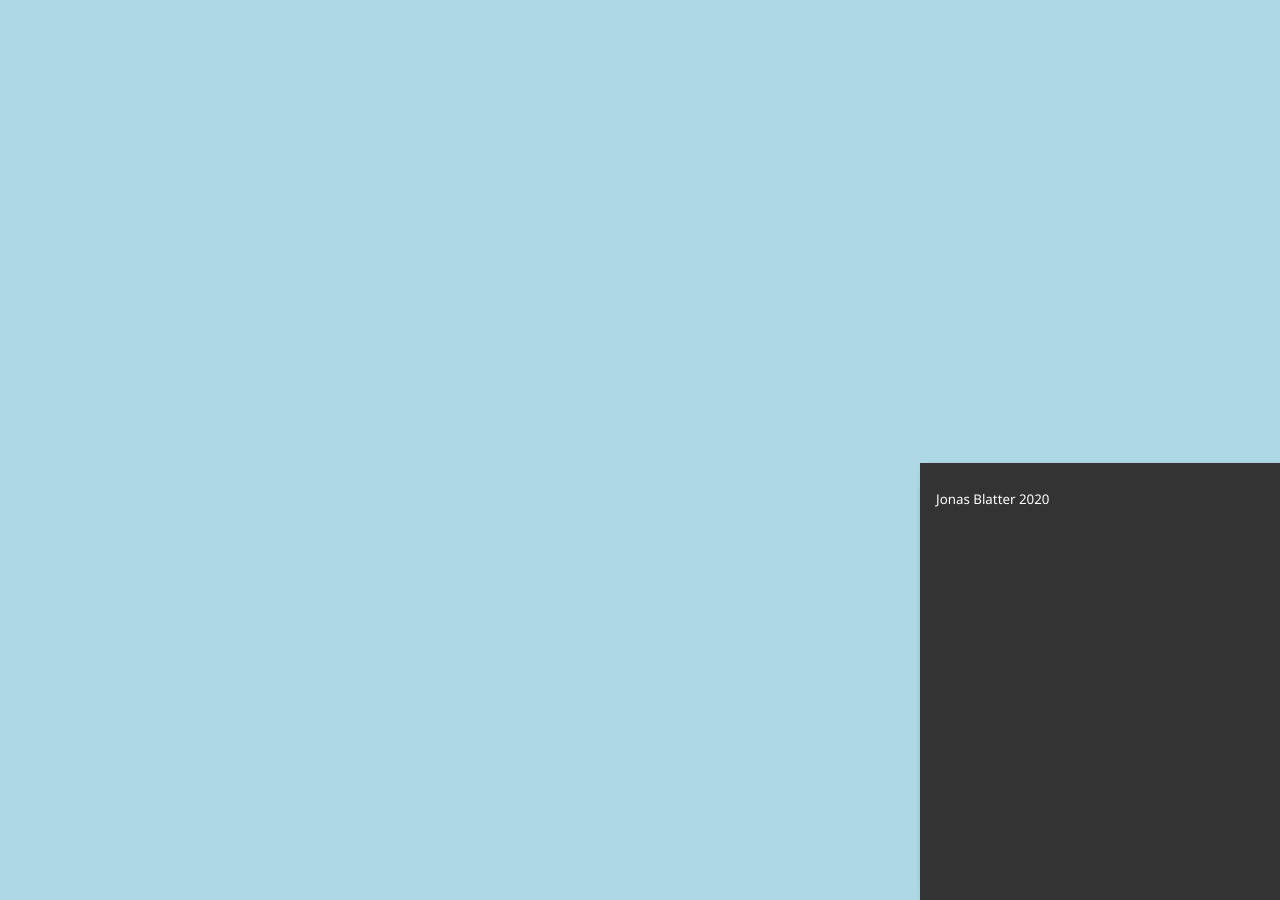
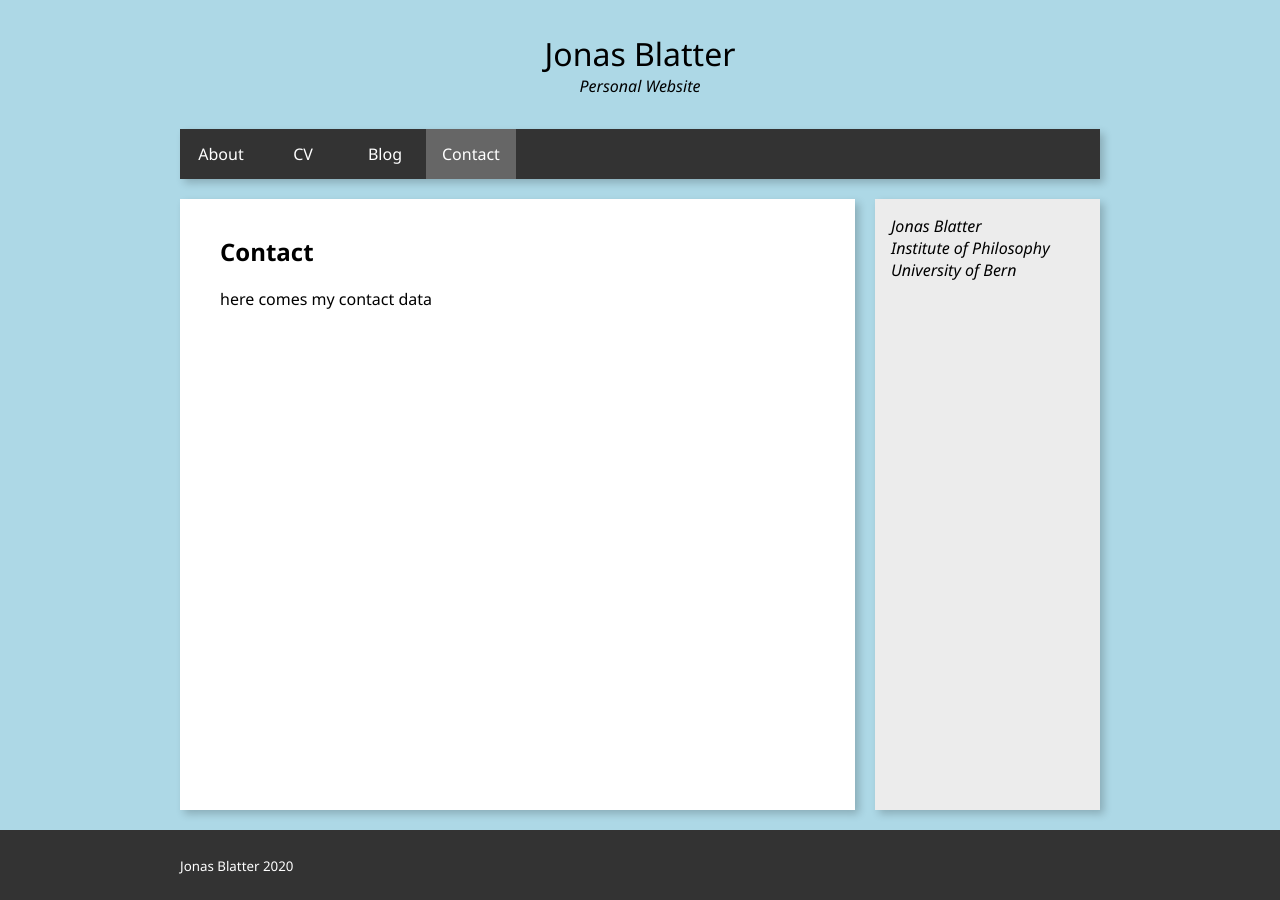
Before and after one commit to jonasblatter/jonasblatter.github.io, a Jekyll site: the page built from contact.md, in a window 1280 px wide. Built offline with Jekyll 4.4.1, drawn with Linux system fonts in a browser that asks for light colours; our own code applies the rules of GitHub Pages for plain Markdown files; a style sheet for code colours, icons or effects is not loaded.

Commit message:
Update main.scss

```diff
--- a/_sass/main.scss
+++ b/_sass/main.scss
@@ -12,9 +12,9 @@ body {
   align-items: stretch;
   grid-gap: 0px;
   grid-template-areas:
-  'none header none'
-  'none navbar none'
-  'none main none'
+  'left header right'
+  'left navbar right'
+  'left main right'
   'footer footer footer';
   grid-template-rows: min-content min-content auto min-content;
   grid-template-columns: auto var(--base-width) auto;
```
